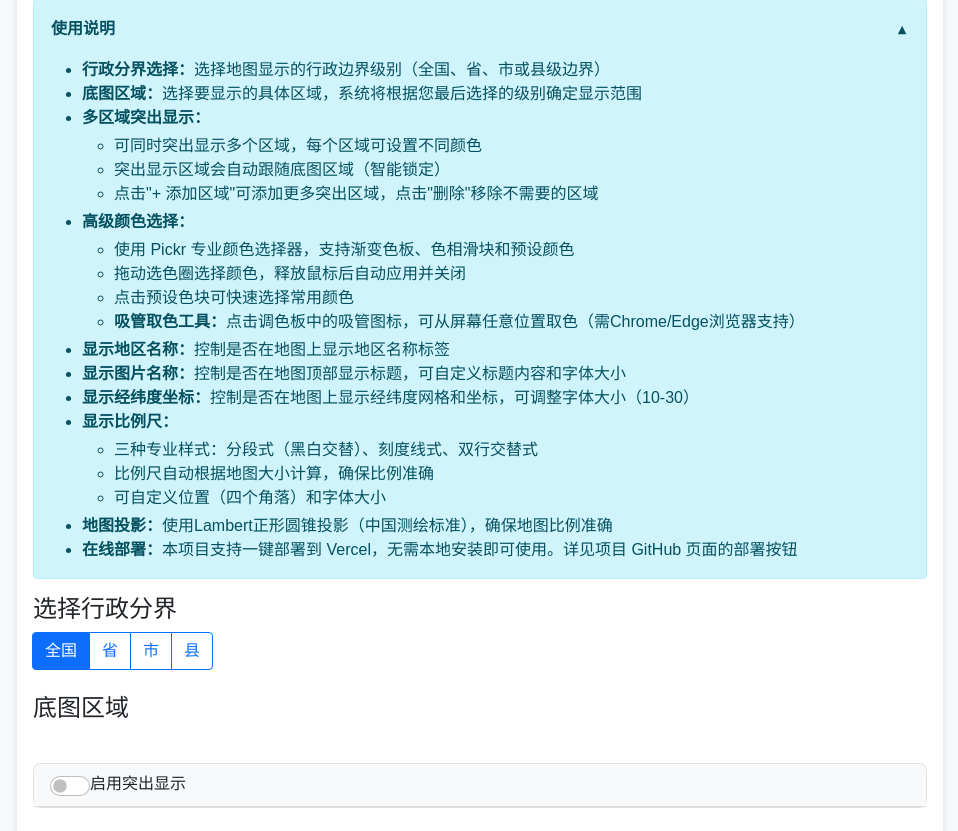
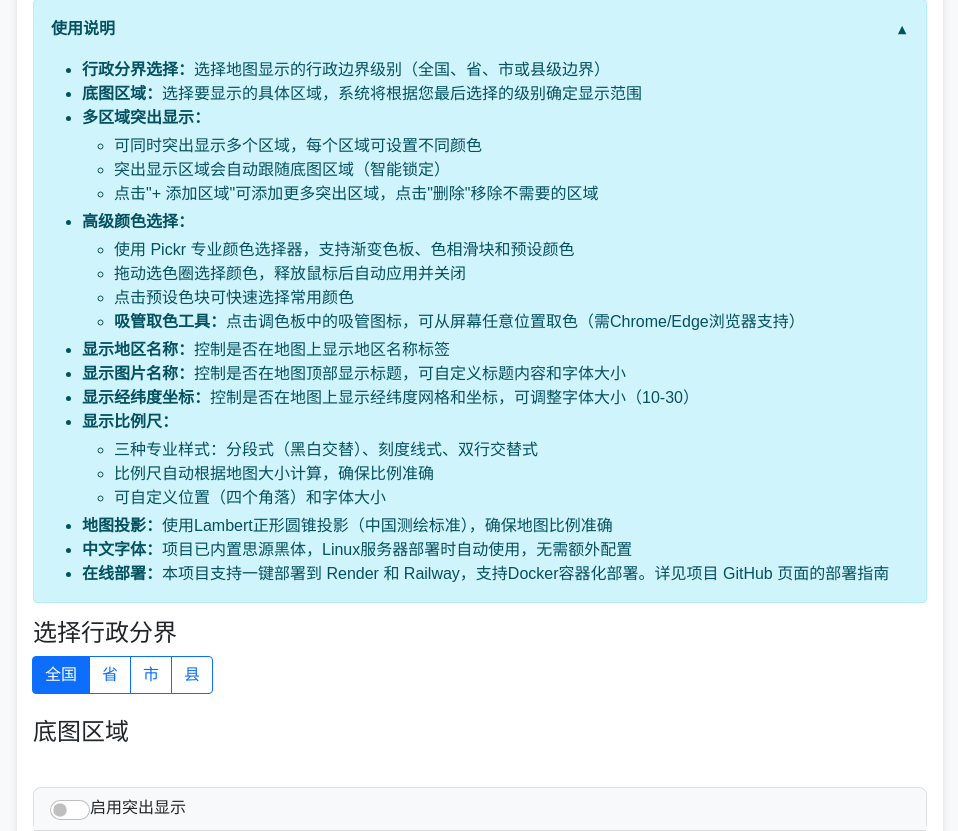
Before and after one commit to CHNLion/china-map-generator, a Flask app: page / in a window 1280 px wide, after a click that opens the changed part. Shown: the part 128-959 px from the top of the page, without its empty margins (160-1118 px from the left). Run offline with Flask 3, Linux system fonts and the light colour scheme; some libraries are stand-ins or nearby versions.

Commit message:
Update usage instructions in web page - add font info and update deployment platforms

```diff
--- a/app/templates/index.html
+++ b/app/templates/index.html
@@ -78,7 +78,8 @@
                                         </ul>
                                     </li>
                                     <li><strong>地图投影：</strong>使用Lambert正形圆锥投影（中国测绘标准），确保地图比例准确</li>
-                                    <li><strong>在线部署：</strong>本项目支持一键部署到 Vercel，无需本地安装即可使用。详见项目 GitHub 页面的部署按钮</li>
+                                    <li><strong>中文字体：</strong>项目已内置思源黑体，Linux服务器部署时自动使用，无需额外配置</li>
+                                    <li><strong>在线部署：</strong>本项目支持一键部署到 Render 和 Railway，支持Docker容器化部署。详见项目 GitHub 页面的部署指南</li>
                                 </ul>
                             </div>
                         </div>
```
